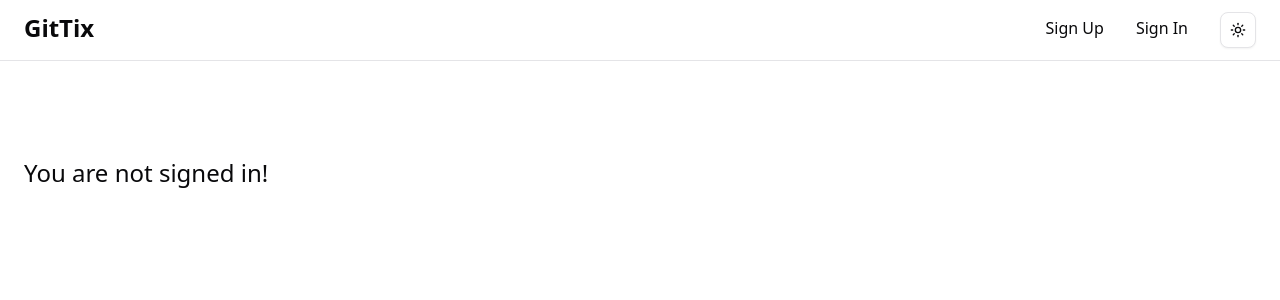
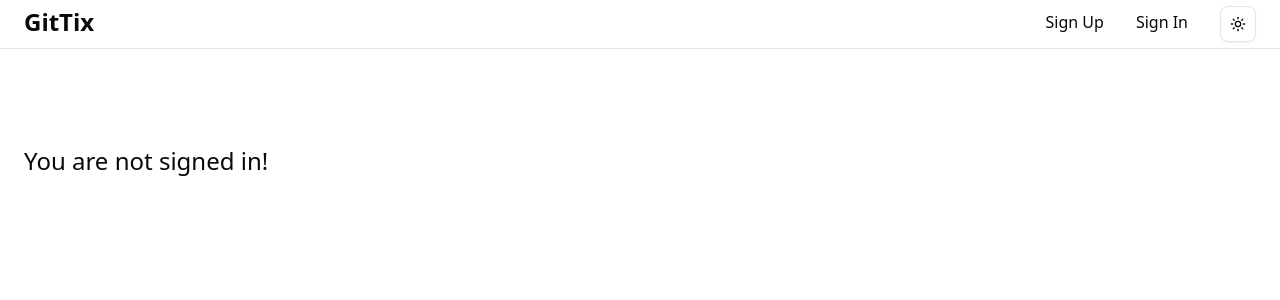
Before and after one commit to rohxn-rai/ticketing, a Next.js app in the folder client/: page / in a window 1280 px wide. Shown: the top 300 px of the page. Built offline with nearby package versions, Linux system fonts and the light colour scheme; no server answers.

Commit message:
resized the padding for the header component

```diff
--- a/client/components/common/Header.jsx
+++ b/client/components/common/Header.jsx
@@ -7,7 +7,7 @@ const Header = async () => {
   const currentUser = await getCurrentUser();
 
   return (
-    <header className="border-b border-border py-3 sticky top-0">
+    <header className="border-b border-border py-1.5 sticky top-0">
       <nav className="container mx-auto flex flex-row justify-between">
         <Link href="/" className="text-2xl font-bold">
           GitTix
```
